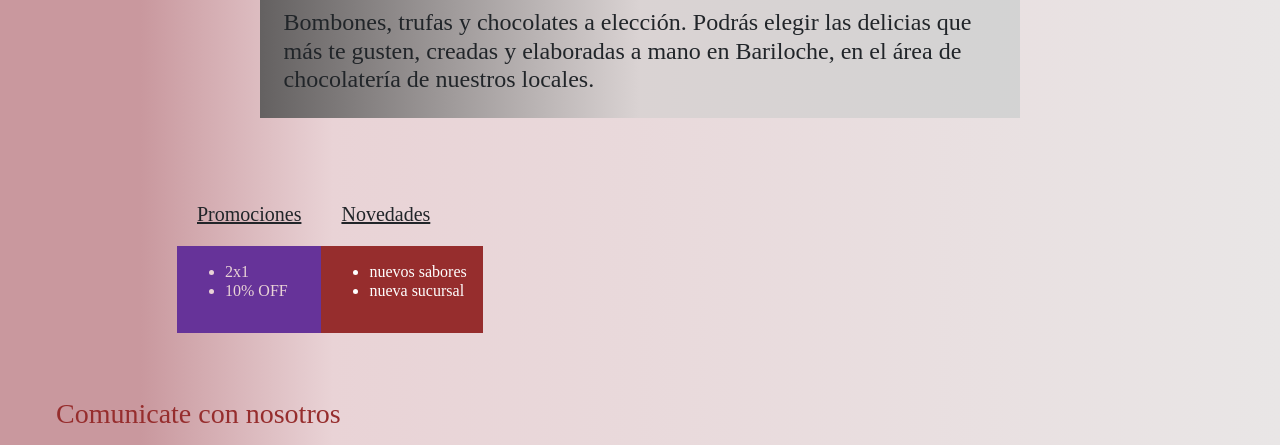
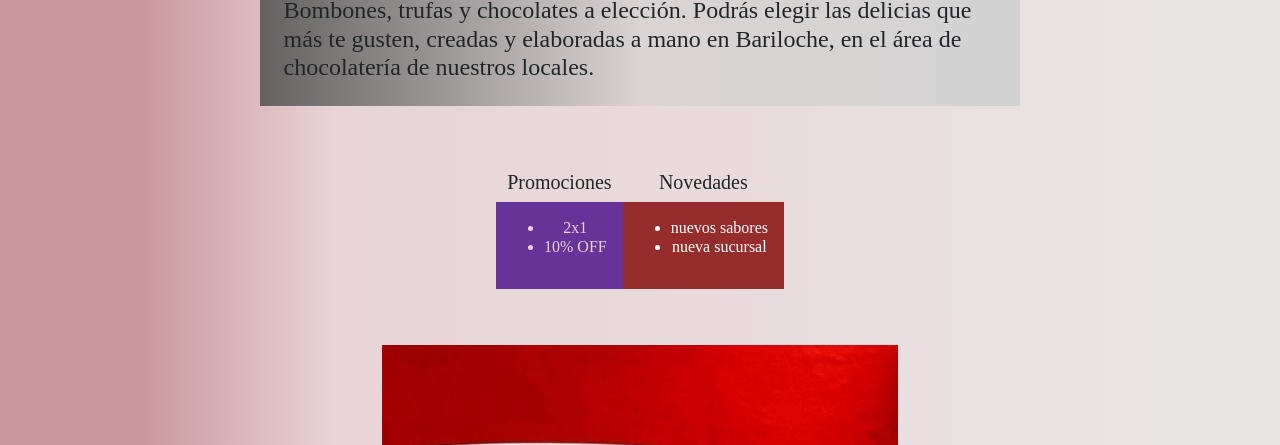
Before and after one commit to MFA69/RapaNui, a website: page index.html in a window 1280 px wide. Shown: the part 1461-1906 px from the top of the page. Drawn offline with nearby package versions, Linux system fonts and the light colour scheme.

Commit message:
cambios para entrega final 1

```diff
--- a/index.html
+++ b/index.html
@@ -105,12 +105,12 @@
     </div>
   </header>
 
-  <!--Seccion Promociones y novedades-->
+  <!--Seccion Promociones y novedades mal
   <section class="container contenedorListas">
-    <div class="row">
+    <div class="row rowTabla">
       <div class="col-1"></div>
       <div class="col-10 tablaPromo">
-        <table>
+        <table class="promNov">
           <tr>
             <th>
               <h5>Promociones</h5>
@@ -142,6 +142,48 @@
       <div class="col-1"></div>
     </div>
   </section>
+-->
+
+  <!--Seccion Promociones y novedades-->
+  <section class="container">
+    <div class="row">
+      <div class="col-2"></div>
+      <div class="col-8">
+        <table class="hola">
+          <tr>
+            <th>
+              <h5>Promociones</h5>
+            </th>
+            <th>
+              <h5>Novedades</h5>
+            </th>
+          </tr>
+          <tr>
+            <td>
+              <h6 id="listaDescuen">
+                <ul class="cajaDescu">
+                  <li>2x1</li>
+                  <li>10% OFF</li>
+                </ul>
+              </h6>
+            </td>
+            <td>
+              <h6 id="listaNovedad">
+                <ul class="cajaNuevo">
+                  <li>nuevos sabores</li>
+                  <li>nueva sucursal</li>
+                </ul>
+              </h6>
+            </td>
+          </tr>
+        </table>
+        <img class="imgFra" src="./imagenes/franui2.jpg" alt="franui" >
+      </div>
+      <div class="col-2"></div>
+    </div>
+  </section>
+
+
 
   <!--Seccion contacto-->
   <h3 class="subtitulo">Comunicate con nosotros</h3>
--- a/scss/_404.scss
+++ b/scss/_404.scss
@@ -3,6 +3,6 @@
 main {margin: 2em; text-align: center;}
 
 .link404{text-decoration: none; color: $colrojo;}
-        p {font-size: 150%;}
+        .p404 {font-size: 150%;}
 
 .link404:hover{color: $colnav}
--- a/scss/estilo.scss
+++ b/scss/estilo.scss
@@ -53,6 +53,8 @@ h2{margin: 2em;}
     }
 }
 
+.imgFra, .imgHel {width: 70%; display: block; margin: auto; padding-top: 3em;}
+
 /*secciones index*/
 
 .contenido{
@@ -104,11 +106,22 @@ h2{margin: 2em;}
 
 }
 
+/*novedades y promociones*/
+
+.contenedorListas {display: block; margin: auto; align-items: center; align-items: center;}
+
+.rowTabla {display: block; margin: auto; align-items: center; align-items: center;}
+
+.promNov {text-align: center; align-items: center;}
+
+.hola {margin: auto; text-align: center}
+
+
+
 /*tabla*/
 
-    .tablaPromo{
+    .tablaPromo{display: block; margin: auto; align-items: center;
             h5 {margin: 1em;
-                text-decoration-line: underline;
             }
     }
 
```
Also changed, not shown: 404.html (+1 -1 lines), paginas/404.html (+9 -1 lines), paginas/delivery.html (+7 -7 lines), paginas/gustos.html (+1 -0 lines), scss/estilo.css, 1 other file.
